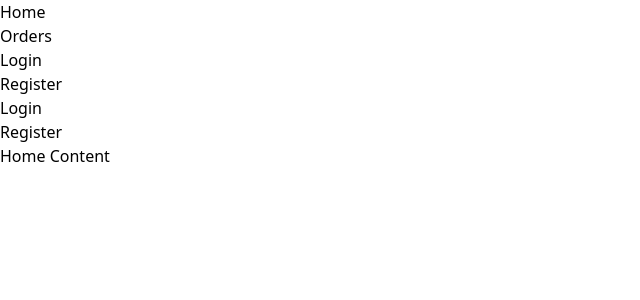
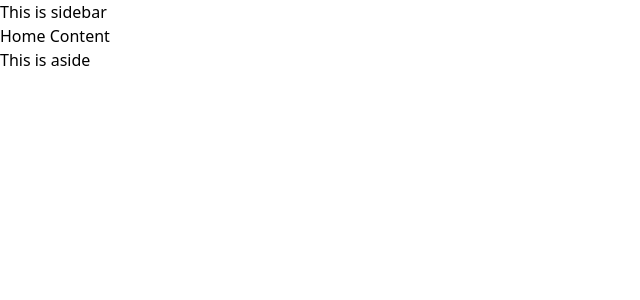
Before and after one commit to eh-munna/Recap, a React (Vite) app: page / in a window 1280 px wide. Shown: the top 300 px of the page, without its empty margins (0-640 px from the left). Built offline with nearby package versions, Linux system fonts and the light colour scheme; no server answers.

Commit message:
module-52 done

```diff
--- /dev/null
+++ b/src/Layouts/HomeLayout.jsx
@@ -0,0 +1,23 @@
+import { Outlet } from 'react-router-dom';
+import Aside from '../components/Aside';
+import Sidebar from '../components/Sidebar';
+
+export default function HomeLayout() {
+  return (
+    <>
+      <main className="container mx-auto px-2 py-2">
+        <div className="grid grid-cols-10 gap-5">
+          <div className="col-span-3">
+            <Sidebar />
+          </div>
+          <div className="col-span-5">
+            <Outlet />
+          </div>
+          <div className="col-span-2">
+            <Aside />
+          </div>
+        </div>
+      </main>
+    </>
+  );
+}
--- /dev/null
+++ b/src/Layouts/NewsLayout.jsx
@@ -0,0 +1,13 @@
+import { Outlet } from 'react-router-dom';
+
+export default function NewsLayout() {
+  return (
+    <>
+      <main className="container mx-auto px-2 py-2">
+        <div className="col-span-5">
+          <Outlet />
+        </div>
+      </main>
+    </>
+  );
+}
--- /dev/null
+++ b/src/components/Aside.jsx
@@ -0,0 +1,3 @@
+export default function Aside() {
+  return <>This is aside</>;
+}
--- /dev/null
+++ b/src/components/Sidebar.jsx
@@ -0,0 +1,3 @@
+export default function Sidebar() {
+  return <>This is sidebar</>;
+}
--- a/src/main.jsx
+++ b/src/main.jsx
@@ -1,48 +1,16 @@
 import React from 'react';
 import ReactDOM from 'react-dom/client';
-import { RouterProvider, createBrowserRouter } from 'react-router-dom';
-import PrivateRoute from './PrivateRoutes/PrivateRoute';
-import Root from './Root';
+
 import './index.css';
-import Home from './pages/Home/Home';
-import Login from './pages/Login/Login';
-import Orders from './pages/Orders/Orders';
-import Register from './pages/Register/Register';
+
+import { RouterProvider } from 'react-router-dom';
 import AuthProvider from './providers/AuthProvider';
-
-const router = createBrowserRouter([
-  {
-    path: '/',
-    element: <Root />,
-    children: [
-      {
-        path: '/',
-        element: <Home />,
-      },
-      {
-        path: '/login',
-        element: <Login />,
-      },
-      {
-        path: '/register',
-        element: <Register />,
-      },
-      {
-        path: '/orders',
-        element: (
-          <PrivateRoute>
-            <Orders />
-          </PrivateRoute>
-        ),
-      },
-    ],
-  },
-]);
+import { routes } from './routes/routes';
 
 ReactDOM.createRoot(document.getElementById('root')).render(
   <React.StrictMode>
     <AuthProvider>
-      <RouterProvider router={router} />
+      <RouterProvider router={routes} />
     </AuthProvider>
   </React.StrictMode>
 );
--- /dev/null
+++ b/src/pages/About/About.jsx
@@ -0,0 +1,3 @@
+export default function About() {
+  return <>About page content</>;
+}
--- a/src/pages/Login/Login.jsx
+++ b/src/pages/Login/Login.jsx
@@ -17,7 +17,7 @@ export default function Login() {
       .catch((err) => {
         if (err.code === 'auth/invalid-credential') {
           alert('The email address is invalid');
-          //   return;
+          return;
           // } else if (err.code === 'auth/user-disabled') {
           //   alert('The user account has been disabled');
           //   return;
--- /dev/null
+++ b/src/pages/News/News.jsx
@@ -0,0 +1,3 @@
+export default function News() {
+  return <>News Are Coming...</>;
+}
--- /dev/null
+++ b/src/routes/routes.jsx
@@ -0,0 +1,33 @@
+import { createBrowserRouter } from 'react-router-dom';
+import HomeLayout from '../Layouts/HomeLayout';
+import NewsLayout from '../Layouts/NewsLayout';
+import About from '../pages/About/About';
+import Home from '../pages/Home/Home';
+import News from '../pages/News/News';
+
+export const routes = createBrowserRouter([
+  {
+    path: '/',
+    element: <HomeLayout />,
+    children: [
+      {
+        path: '/',
+        element: <Home />,
+      },
+      {
+        path: '/about',
+        element: <About />,
+      },
+    ],
+  },
+  {
+    path: '/news',
+    element: <NewsLayout />,
+    children: [
+      {
+        path: '/news',
+        element: <News />,
+      },
+    ],
+  },
+]);
```
